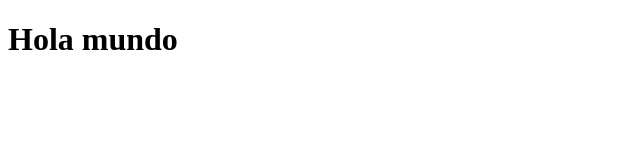
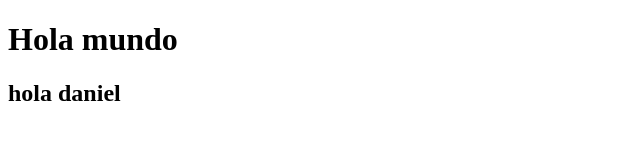
Before and after one commit to RaudyCode/mi-primer-proyecto, a plain HTML site: page index.html in a window 1280 px wide. Shown: the whole page, without its empty margins (0-640 px from the left). Drawn offline with Linux system fonts and the light colour scheme.

Commit message:
trabajando en la segunda rama

```diff
--- a/index.html
+++ b/index.html
@@ -7,5 +7,6 @@
 </head>
 <body>
     <h1>Hola mundo</h1>
+    <h2>hola daniel</h2>
 </body>
 </html>
```
